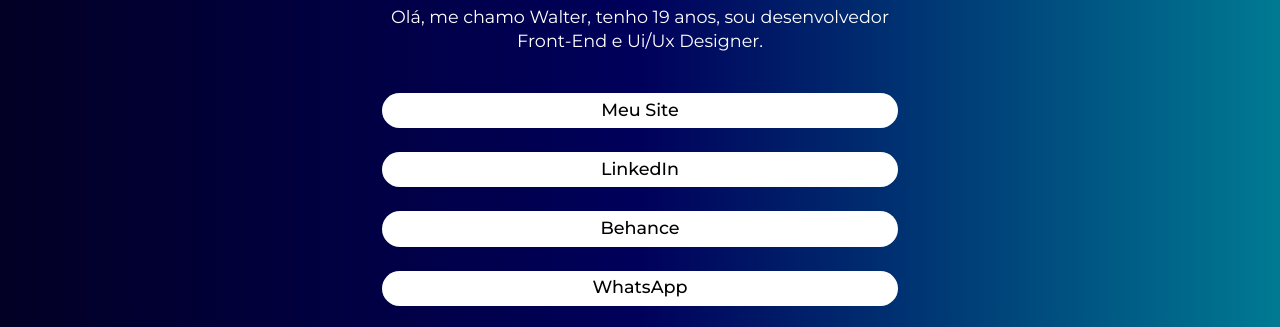
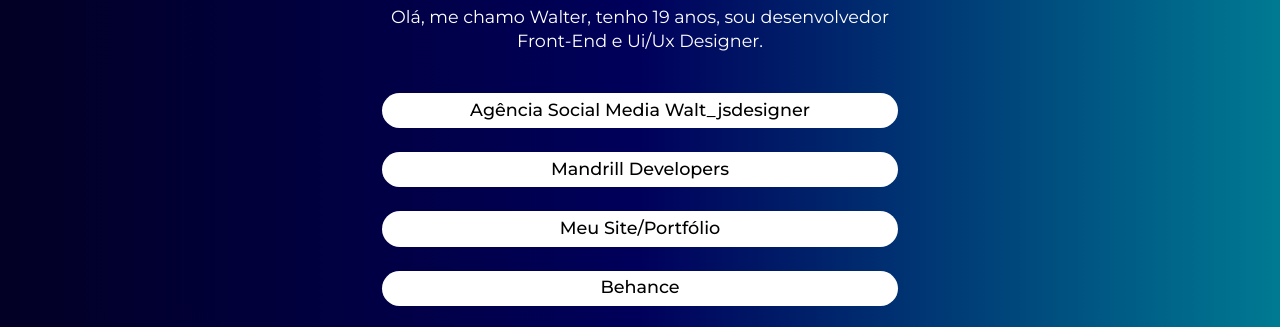
Before and after one commit to walterreiss/Meu-Linktree, a plain HTML site: page index.html in a window 1280 px wide. Shown: the part 445-772 px from the top of the page. Drawn offline with Linux system fonts and the light colour scheme; files whose address does not match are found by name.

Commit message:
update nava

```diff
--- a/index.html
+++ b/index.html
@@ -64,14 +64,20 @@
         <div class="container-fluid links">
             <div class="row">
                 <div class="col">
+                    <a href="https://www.instagram.com/walt_jsdesigner/" target="_blank" class="botao">
+                        <p>Agência Social Media Walt_jsdesigner</p>
+                    </a>
+                    <a href="https://www.mandrildevelopers.com/" target="_blank" class="botao">
+                        <p>Mandrill Developers</p>
+                    </a>
                     <a href="https://walterjansen.netlify.app/" target="_blank" class="botao">
-                        <p>Meu Site</p>
+                        <p>Meu Site/Portfólio</p>
+                    </a>
+                    <a href="https://www.behance.net/waltterreiis" target="_blank" class="botao">
+                        <p>Behance</p>
                     </a>
                     <a href="https://www.linkedin.com/in/walterjansenn/" target="_blank" class="botao">
                         <p>LinkedIn</p>
-                    </a>
-                    <a href="https://www.behance.net/waltterreiis" target="_blank" class="botao">
-                        <p>Behance</p>
                     </a>
                     <a href="https://api.whatsapp.com/send?phone=5511913237511&text=Ol%C3%A1%2C%20Walter!" target="_blank" class="botao">
                         <p>WhatsApp</p>
```
